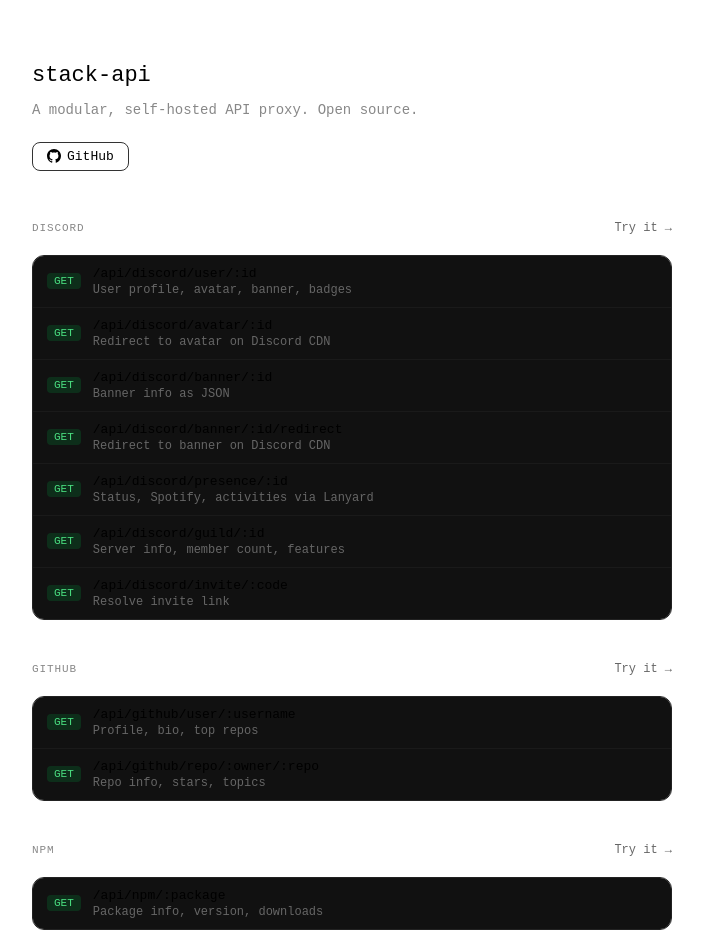
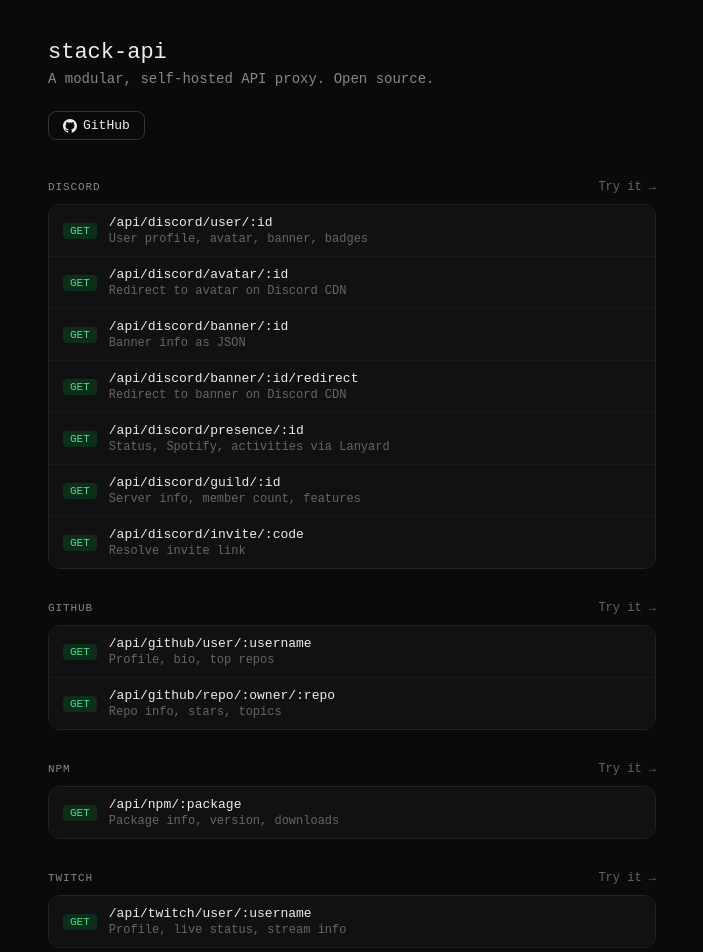
Before and after one commit to 30jannik06/stack-api, a Next.js app: page / in a window 1280 px wide. Shown: the top 952 px of the page, without its empty margins (288-991 px from the left). Built offline with nearby package versions, Linux system fonts and the light colour scheme.

Commit message:
Set up global styles and root layout for Next.js app

```diff
--- /dev/null
+++ b/app/globals.css
@@ -0,0 +1,53 @@
+* {
+  box-sizing: border-box;
+  margin: 0;
+  padding: 0;
+}
+
+body {
+  background: #0a0a0a;
+  color: #ededed;
+  font-family: monospace;
+}
+
+input[type="text"] {
+  height: 36px;
+  padding: 0 12px;
+  border-radius: 8px;
+  border: 0.5px solid #333;
+  background: #111;
+  color: #ededed;
+  font-family: monospace;
+  font-size: 13px;
+  outline: none;
+  width: 100%;
+}
+
+input[type="text"]:focus {
+  border-color: #555;
+}
+
+input[type="text"]::placeholder {
+  color: #555;
+}
+
+button {
+  height: 36px;
+  padding: 0 16px;
+  border-radius: 8px;
+  border: 0.5px solid #333;
+  background: transparent;
+  color: #ededed;
+  font-family: monospace;
+  font-size: 13px;
+  cursor: pointer;
+  white-space: nowrap;
+}
+
+button:hover {
+  background: #1a1a1a;
+}
+
+button:active {
+  transform: scale(0.98);
+}
--- /dev/null
+++ b/app/layout.tsx
@@ -0,0 +1,19 @@
+import type { Metadata } from "next";
+import "./globals.css";
+
+export const metadata: Metadata = {
+  title: "stack-api",
+  description: "A modular API built with Next.js",
+};
+
+export default function RootLayout({
+                                     children,
+                                   }: {
+  children: React.ReactNode;
+}) {
+  return (
+      <html lang="en">
+      <body>{children}</body>
+      </html>
+  );
+}
```
